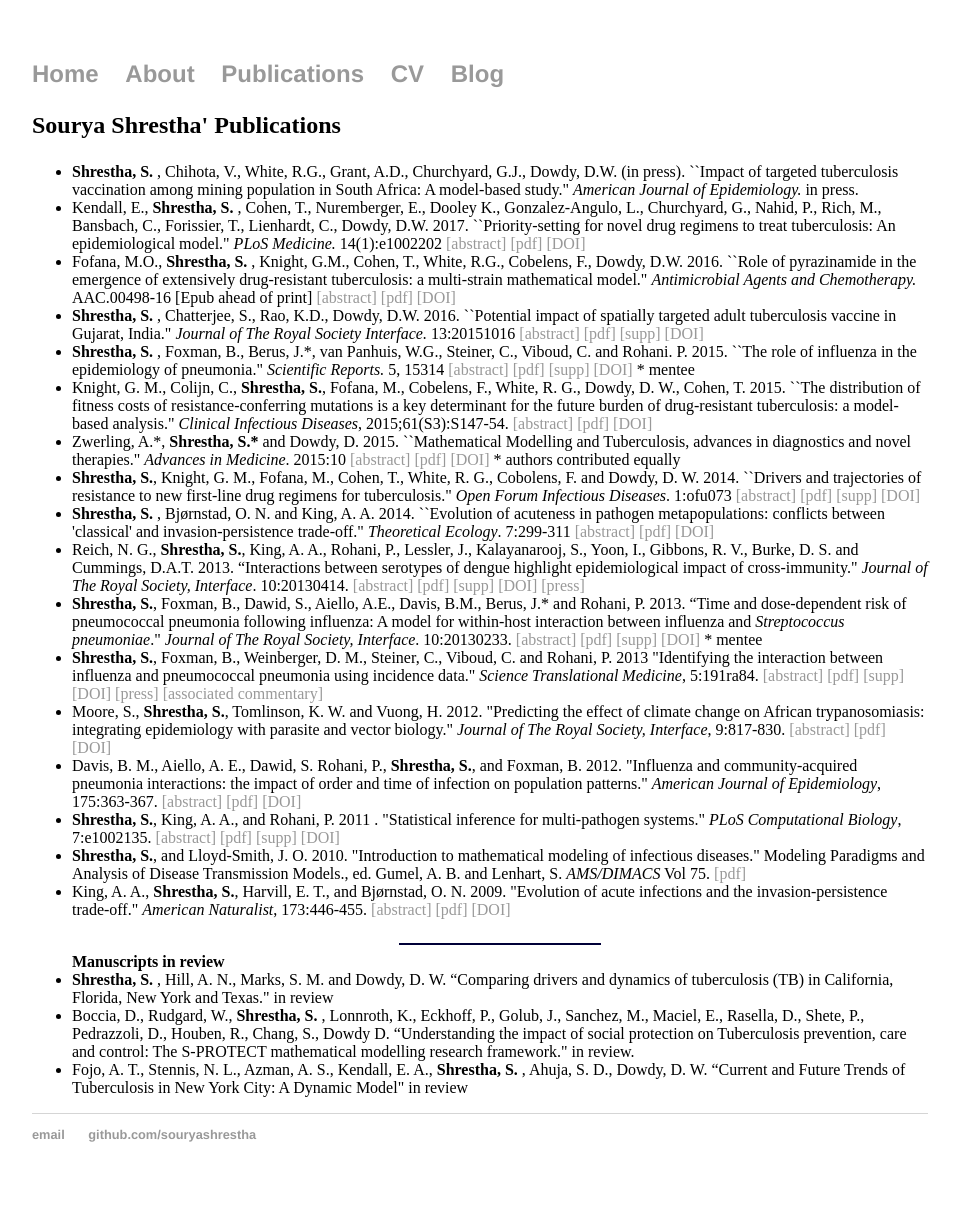
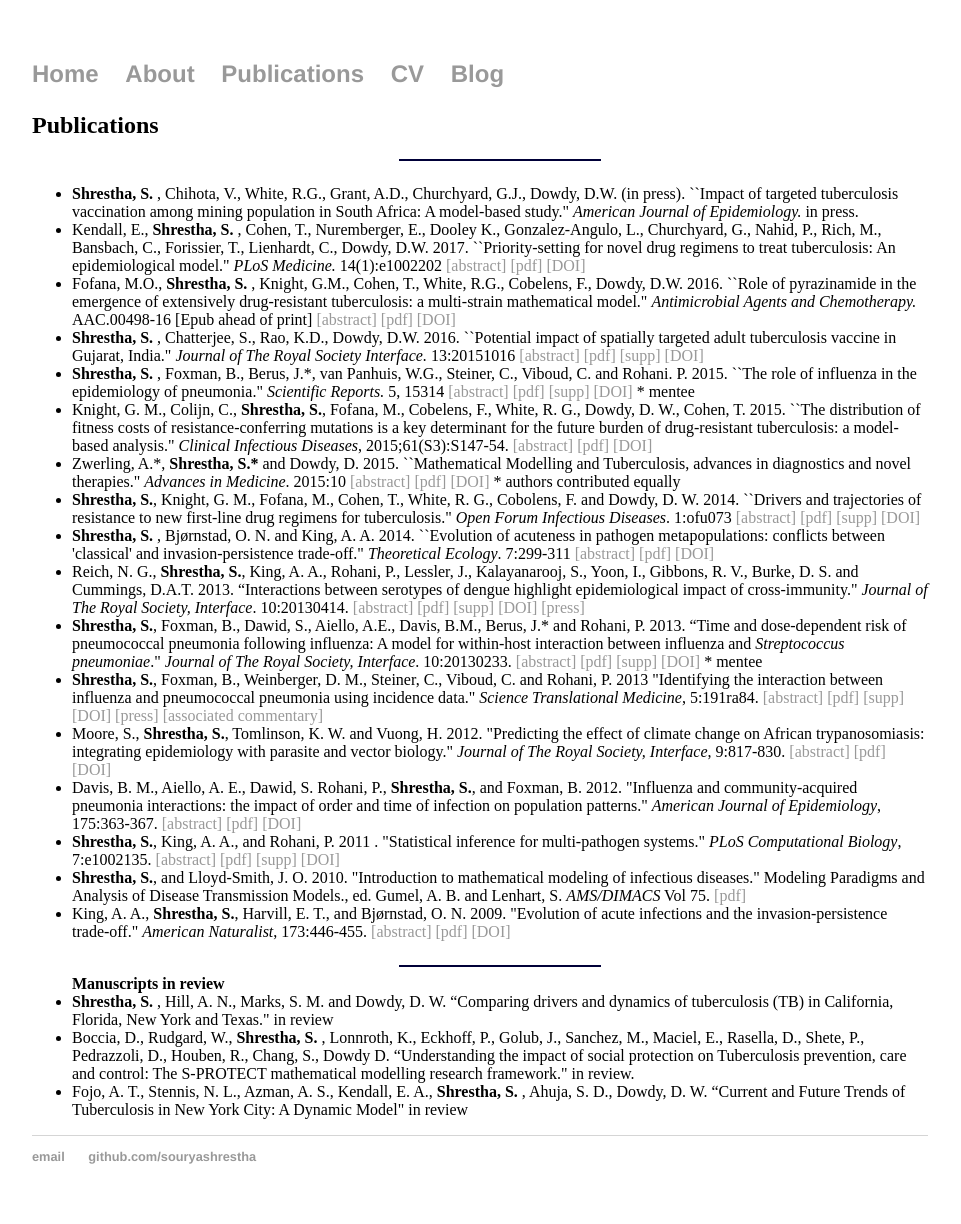
Before and after one commit to souryashrestha/souryashrestha.github.io, a Jekyll site: the page built from publications/index.html, in a window 1280 px wide. Shown: the whole page, without its empty margins (160-1121 px from the left). Built offline with Jekyll 4.4.1, drawn with Linux system fonts in a browser that asks for light colours; before the commit the page ends 1202 px from its top, so only the background shows below that.

Commit message:
Update index.html

```diff
--- a/publications/index.html
+++ b/publications/index.html
@@ -1,10 +1,11 @@
 ---
 layout: default
-title: Sourya Shrestha' Publications
+title: Publications
 ---
 <div class="blurb">
 
 <ul>
+	<hr color= 000038 width=200>
 <p>
 <li> <b> Shrestha, S. </b>, Chihota, V., White, R.G., Grant, A.D., Churchyard, G.J., Dowdy, D.W. (in press). ``Impact of targeted tuberculosis vaccination among mining population in South Africa: A model-based study." <i> American Journal of Epidemiology. </i> in press.
 
```
